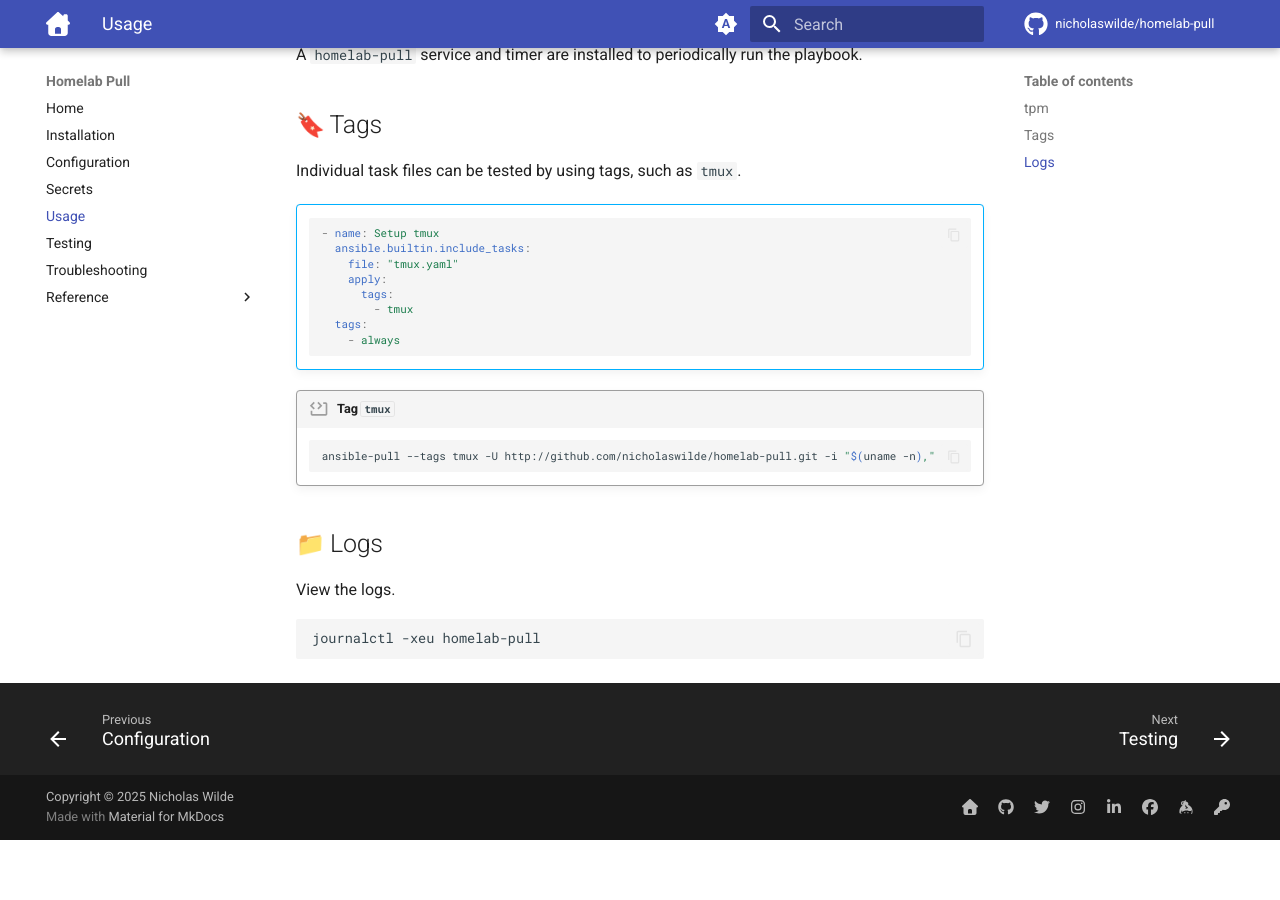
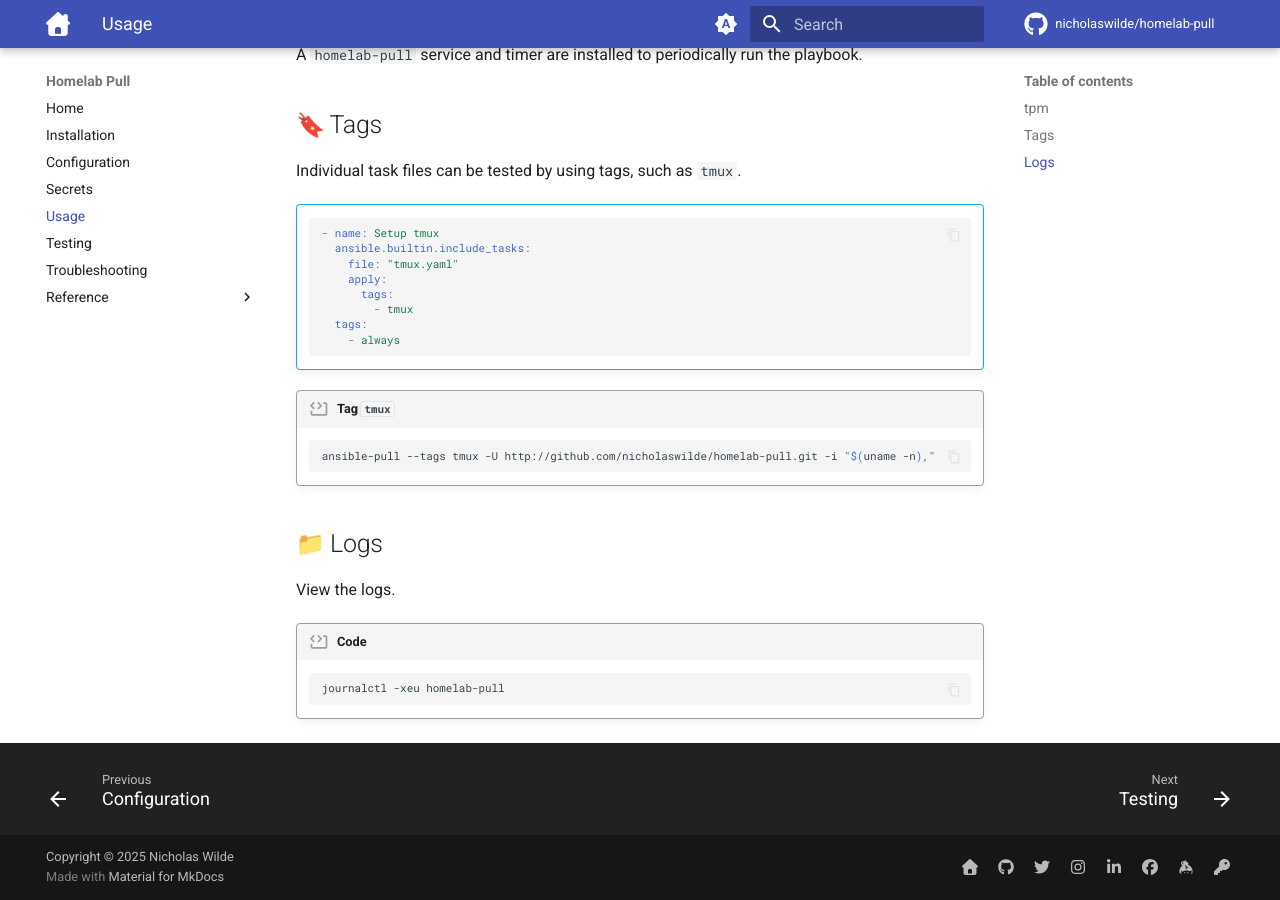
Before and after one commit to nicholaswilde/homelab-pull, an MkDocs documentation site: the page built from docs/usage.md, in a window 1280 px wide and 900 px high, scrolled down 591 px. Built offline with MkDocs 1.6.1 and Material for MkDocs 9.7.7, drawn with Linux system fonts in a browser that asks for light colours; emoji names are drawn with the system emoji font; comment, search, counter and statistics services are not loaded; before the commit the page ends 1431 px from its top, so only the background shows below that.

Commit message:
Update usage.md

````diff
--- a/docs/usage.md
+++ b/docs/usage.md
@@ -48,6 +48,8 @@ Individual task files can be tested by using tags, such as `tmux`.
 
 View the logs.
 
-```shell
-journalctl -xeu homelab-pull
-```
+!!! code
+
+    ```shell
+    journalctl -xeu homelab-pull
+    ```
````
